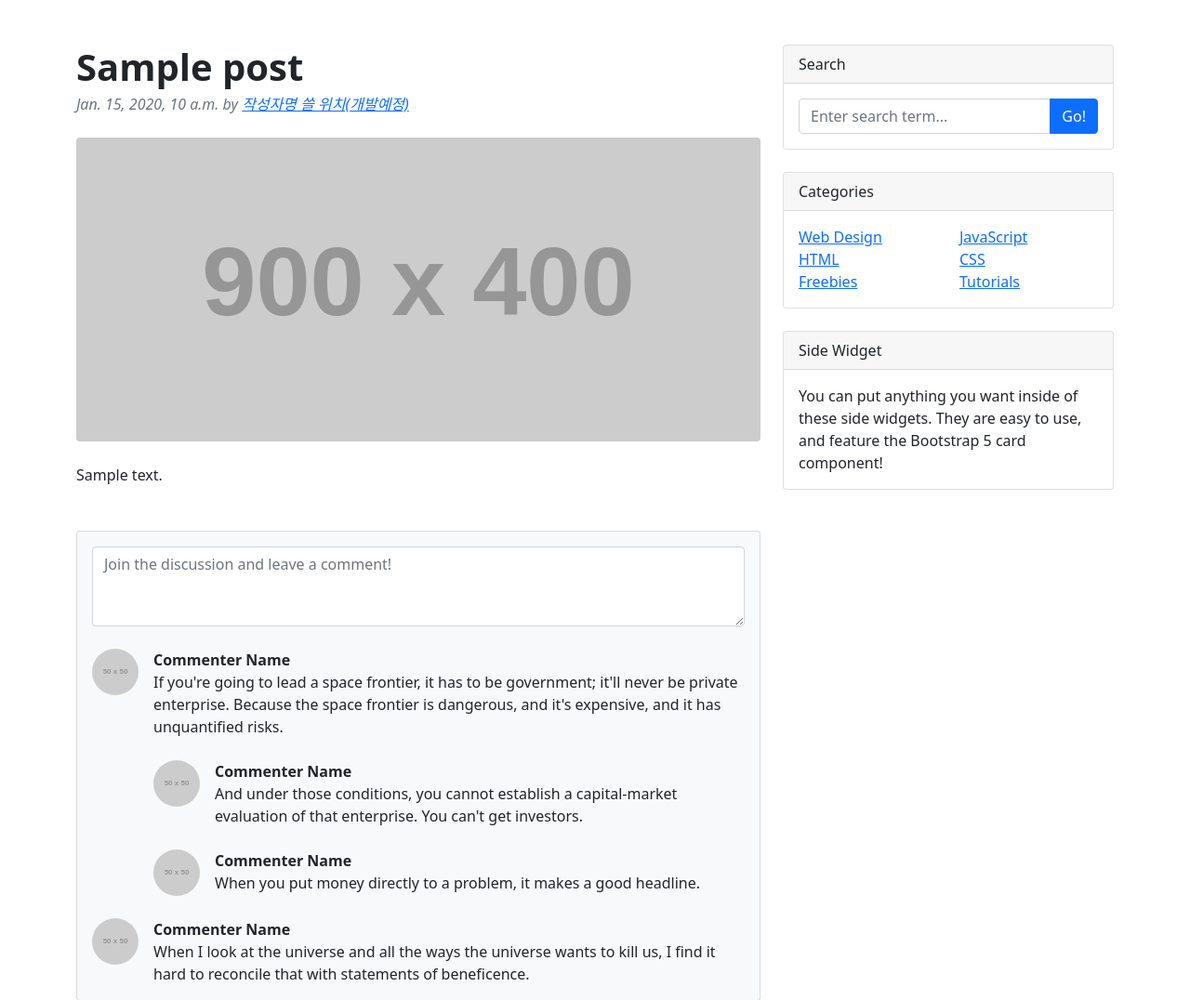
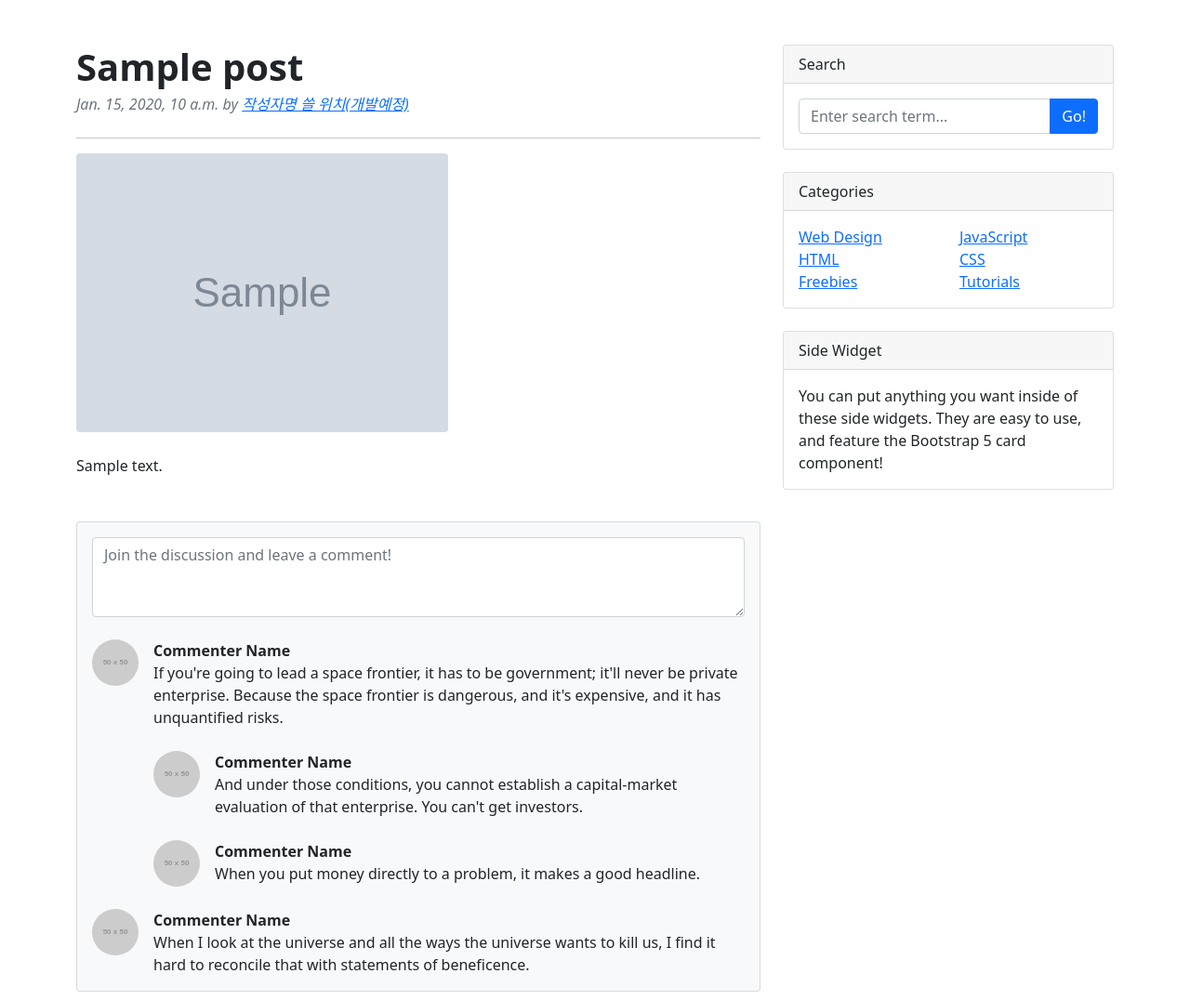
Before and after one commit to SeheeMoon/Basic-project, a Django app: page /blog/1/ in a window 1280 px wide. Shown: the part 56-1132 px from the top of the page at 93% size. Run offline with Django 4.2, Linux system fonts and the light colour scheme; tables that the repository leaves empty hold one stand-in row (values such as "Sample post"); grey boxes marked "Sample" are stand-in pictures; grey boxes labelled with a size stand in for pictures from a placeholder-image service; some libraries are stand-ins or nearby versions.

Commit message:
포스트 상세 페이지에 대표 이미지 출력하기

```diff
--- a/blog/templates/blog/post_detail.html
+++ b/blog/templates/blog/post_detail.html
@@ -41,8 +41,9 @@
                             <!-- Post meta content-->
                             <div class="text-muted fst-italic mb-2">{{ post.created_at }} by <a href="#">작성자명 쓸 위치(개발예정)</a></div>
                         </header>
+                        <hr/>
                         <!-- Preview image figure-->
-                        <figure class="mb-4"><img class="img-fluid rounded" src="https://dummyimage.com/900x400/ced4da/6c757d.jpg" alt="..." /></figure>
+                        <figure class="mb-4"><img class="img-fluid rounded" src="{{ post.head_image.url }}" alt="" /></figure>
                         <!-- Post content-->
                         <section class="mb-5">
                             <p>{{ post.content }}</p>
```
